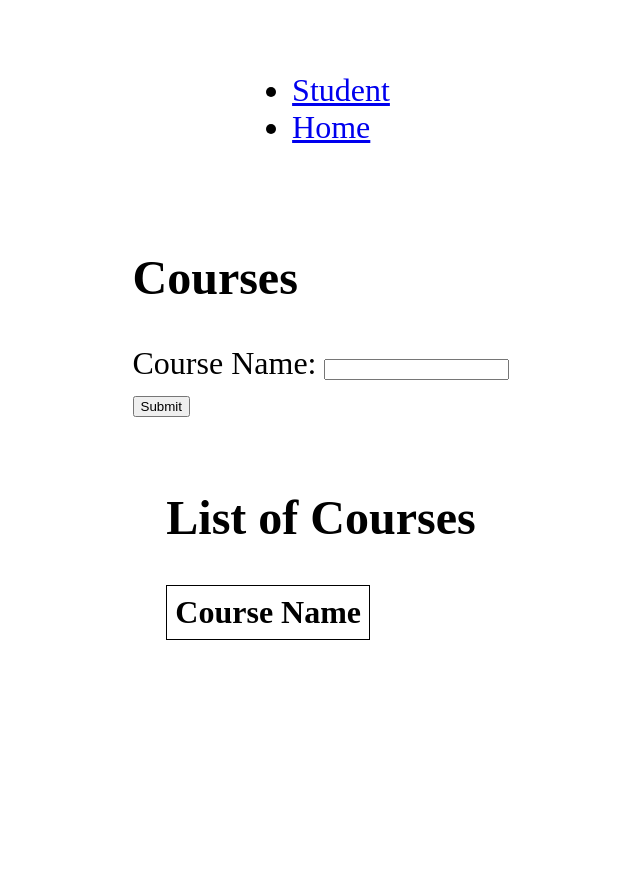
After one commit to 6s-1/ShyftLabs_DTT, a Flask app: page /courses in a window 1280 px wide. The commit adds this page. Shown: the whole page, without its empty margins (319-959 px from the left). Run offline with Flask 3, Linux system fonts and the light colour scheme; lists and menus that the app fills with data are empty.

Commit message:
Added the courses page

```diff
--- a/server.py
+++ b/server.py
@@ -6,6 +6,7 @@ app = Flask(__name__)
 
 # Define a list to store student data
 student = []
+courses = []
 
 # Homepage route
 @app.route('/')
@@ -38,6 +39,16 @@ def student_page():
 
     return render_template('student.html', student=student)
 
+@app.route('/courses', methods=['GET', 'POST'])
+def courses_page():
+    if request.method == 'POST':
+        course_name = request.form.get('CourseName')
+        if not course_name:
+           return jsonify({'error': 'All fields are required.'}), 400
+        courses.append({'course_name': course_name})
+
+    return render_template('courses.html', courses=courses)
+
 # if __name__ == "__main__":
 #     serve(app, host="0.0.0.0", port=8000)
 
--- /dev/null
+++ b/templates/courses.html
@@ -0,0 +1,68 @@
+<!DOCTYPE html>
+<html lang="en">
+<head>
+    <meta charset="UTF-8">
+    <meta name="viewport" content="width=device-width, initial-scale=1.0">
+    <title>Document</title>
+</head>
+<style>
+    body {
+    padding: 2rem;
+    background-color: #ffffff;
+    color: rgb(0, 0, 0);
+    min-height: 100vh;
+    display: flex;
+    flex-direction: column;
+    align-items: center;
+    gap: 2rem;
+    font-size: 2rem;}
+    table, th, td {
+        border: 1px solid #000000;
+        border-collapse: collapse;
+    }
+    th, td {
+        padding: 8px;
+    }
+    </style>
+
+<body>
+</div>
+<nav class="navbar">
+    <ul class="nav-links">
+        <!--<li><a href="/">Home</a></li> -->
+        <li><a href="/student">Student</a></li>
+        <li><a href="/">Home</a></li>
+        <!-- Add links to Courses and Results if you implement optional requirements -->
+        <!-- <li><a href="/Courses">Courses</a></li> -->
+        <!-- <li><a href="/Results">Results</a></li> -->
+    </ul>
+</nav>
+    <div>
+        <h2>Courses</h2>
+        <form action="/courses" method="POST">
+            <label for="CourseName">Course Name:</label>
+            <input type="text" name="CourseName" id="CourseName" required>
+            <br>
+            <button type="submit">Submit</button>
+        </form>
+    </div>
+    <div>
+        <h2>List of Courses</h2>
+        <table>
+            <thead>
+                <tr>
+                    <th>Course Name</th>
+                </tr>
+            </thead>
+            <tbody>
+                {% for courses in courses %}
+                <tr>
+                    <td>{{ courses['course_name'] }}</td>
+                </tr>
+                {% endfor %}
+            </tbody>
+        </table>
+    </div>
+
+</body>
+</html>
```
Also changed, not shown: static/css/style.css (+43 -3 lines), templates/index.html (+29 -8 lines), templates/student.html (+37 -11 lines).
